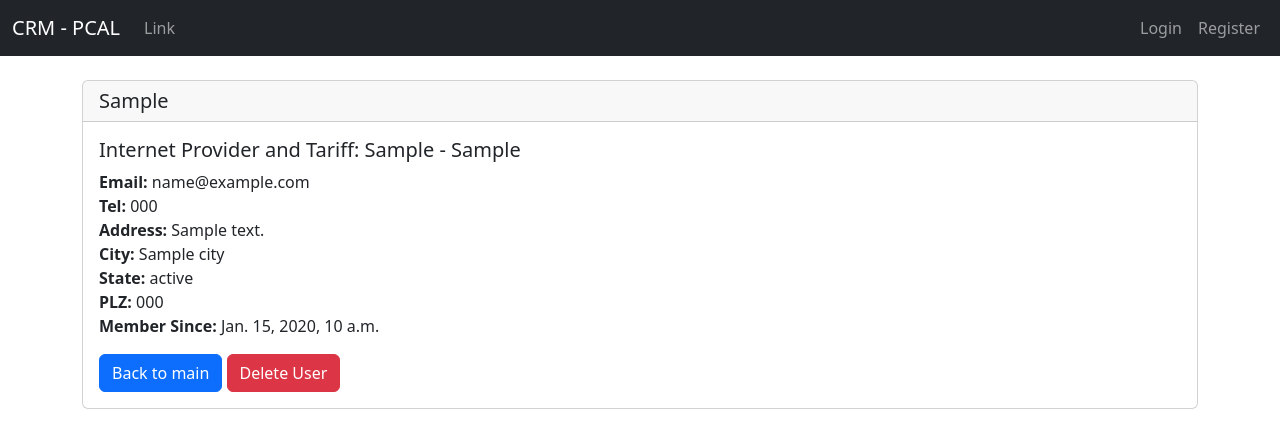
After one commit to Parbelaez/django_crm, a Django app: template app_crm/templates/record.html in a window 1280 px wide. The commit adds this page. Shown: the top 448 px of the page. Run offline with Django 4.2, Linux system fonts and the light colour scheme; the template is opened without the code that fills it: most values are stand-ins (such as "Sample title", 1, 10 or a date in 2020).

Commit message:
Create the user page

```diff
--- a/app_crm/templates/home.html
+++ b/app_crm/templates/home.html
@@ -34,11 +34,11 @@
                 <td>{{ record.address }}</td>
                 <td>{{ record.city }}</td>
                 <td>{{ record.state }}</td>
-                <td>{{ record.zip_code }}</td>
+                <td>{{ record.zipcode }}</td>
                 <td>{{ record.internet_provider }}</td>
                 <td>{{ record.internet_speed }}</td>
                 <td>{{ record.created_at }}</td>
-                <td>{{ record.id }}</td>
+                <td><a href="{% url 'record' record.id %}">{{ record.id }}</a></td>
             </tr>
         {% endfor %}
     {% endif %}
--- /dev/null
+++ b/app_crm/templates/record.html
@@ -0,0 +1,22 @@
+{% extends 'base.html' %} {% block content %}
+<div class="card">
+    <h5 class="card-header">{{ customer_record }}</h5>
+    <div class="card-body">
+        <h5 class="card-title">
+            Internet Provider and Tariff:
+            {{ customer_record.internet_provider}} -
+            {{ customer_record.internet_speed}}</h5>
+        <p class="card-text">
+            <strong>Email: </strong>{{ customer_record.email }}
+            <br><strong>Tel: </strong>{{ customer_record.phone }}
+            <br><strong>Address: </strong>{{ customer_record.address }}
+            <br><strong>City: </strong>{{ customer_record.city }}
+            <br><strong>State: </strong>{{ customer_record.state }}
+            <br><strong>PLZ: </strong>{{ customer_record.zipcode }}
+            <br><strong>Member Since: </strong>{{ customer_record.created_at }}
+        </p>
+        <a href="{% url 'home' %}" class="btn btn-primary">Back to main</a>
+        <a href="{% url 'home' %}" class="btn btn-danger">Delete User</a>
+    </div>
+</div>
+{% endblock %}
--- a/app_crm/urls.py
+++ b/app_crm/urls.py
@@ -11,4 +11,5 @@ urlpatterns = [
 
     path('logout', views.logout_user, name='logout'),
     path('register', views.register_user, name='register'),
+    path('record/<int:user_id>', views.customer_record, name='record'),
 ]
```
Also changed, not shown: app_crm/views.py (+11 -0 lines).
